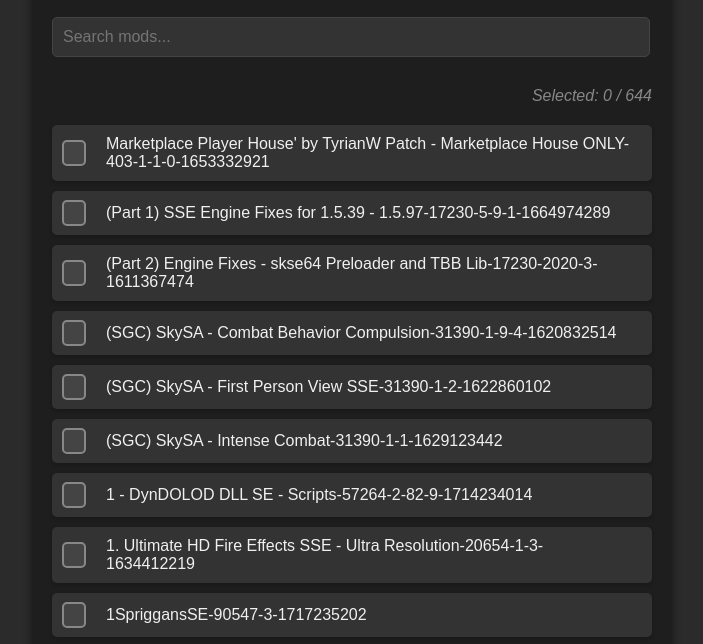
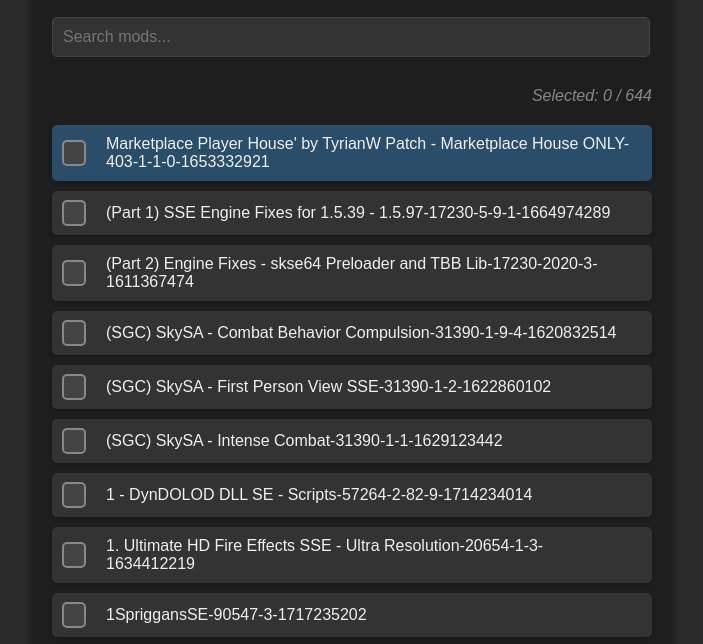
Before and after one commit to aviion/enderal-mods, a plain HTML site: page index.html in a window 1280 px wide. Both pictures are taken after a click on the element 640 px from the left and 301 px from the top of the page. Shown: the part 149-793 px from the top of the page, without its empty margins (288-991 px from the left). Drawn offline with Linux system fonts and the light colour scheme.

Commit message:
Update index.html

```diff
--- a/index.html
+++ b/index.html
@@ -136,6 +136,15 @@
             font-style: italic;
             color: #888;
         }
+
+        /* New styles for clicked items */
+        .mod-item.clicked {
+            background-color: #2a4d69;
+        }
+
+        .mod-item.clicked:hover {
+            background-color: #3a6d89;
+        }
     </style>
 </head>
 
@@ -175,6 +184,7 @@
                 if (filter && !mod.toLowerCase().includes(filter.toLowerCase())) return;
 
                 const isChecked = localStorage.getItem(mod) === 'true';
+                const isClicked = localStorage.getItem(`${mod}_clicked`) === 'true';
 
                 const checkboxWrapper = document.createElement('div');
                 checkboxWrapper.className = 'checkbox-wrapper';
@@ -195,9 +205,12 @@
 
                 const modItem = document.createElement('div');
                 modItem.className = 'mod-item';
+                if (isClicked) modItem.classList.add('clicked');
                 modItem.addEventListener('click', (e) => {
                     if (e.target !== checkbox) {
                         window.open(`https://www.google.com/search?q=${encodeURIComponent(mod)}`, '_blank');
+                        modItem.classList.add('clicked');
+                        localStorage.setItem(`${mod}_clicked`, 'true');
                     }
                 });
 
```
